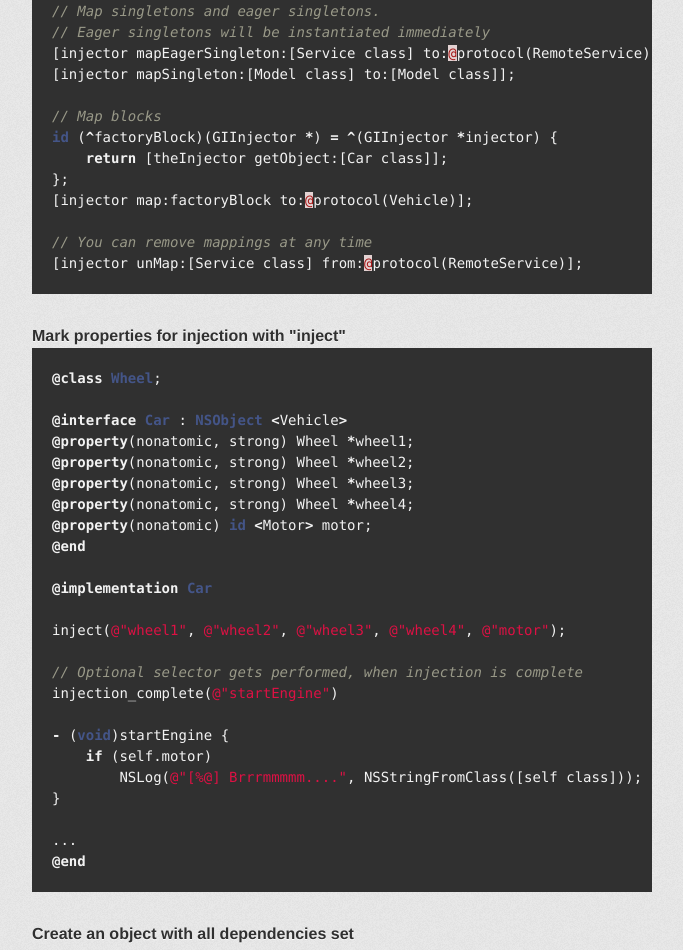
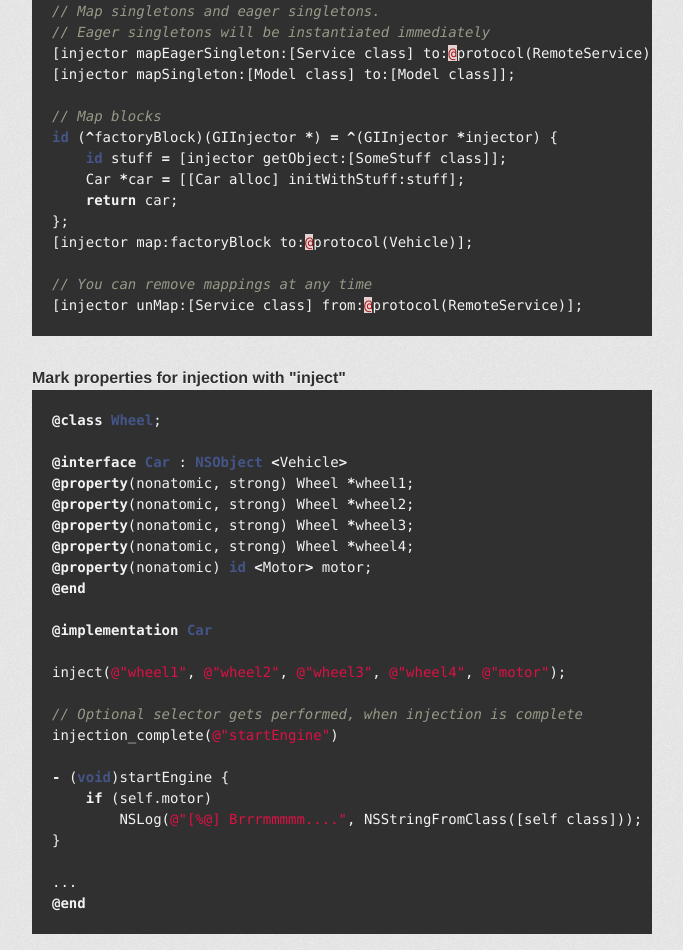
Before and after one commit to sschmid/Gummi-Injection, a plain HTML site: page index.html in a window 1280 px wide. Shown: the part 1697-2647 px from the top of the page, without its empty margins (298-981 px from the left). Drawn offline with Linux system fonts and the light colour scheme; a web font is replaced by a local one.

```diff
--- a/index.html
+++ b/index.html
@@ -89,7 +89,9 @@
 
 <span class="c1">// Map blocks</span>
 <span class="kt">id</span> <span class="p">(</span><span class="o">^</span><span class="n">factoryBlock</span><span class="p">)(</span><span class="n">GIInjector</span> <span class="o">*</span><span class="p">)</span> <span class="o">=</span> <span class="o">^</span><span class="p">(</span><span class="n">GIInjector</span> <span class="o">*</span><span class="n">injector</span><span class="p">)</span> <span class="p">{</span>
-    <span class="k">return</span> <span class="p">[</span><span class="n">theInjector</span> <span class="nl">getObject:</span><span class="p">[</span><span class="n">Car</span> <span class="n">class</span><span class="p">]];</span>
+    <span class="kt">id</span> <span class="n">stuff</span> <span class="o">=</span> <span class="p">[</span><span class="n">injector</span> <span class="nl">getObject:</span><span class="p">[</span><span class="n">SomeStuff</span> <span class="n">class</span><span class="p">]];</span>
+    <span class="n">Car</span> <span class="o">*</span><span class="n">car</span> <span class="o">=</span> <span class="p">[[</span><span class="n">Car</span> <span class="n">alloc</span><span class="p">]</span> <span class="nl">initWithStuff:</span><span class="n">stuff</span><span class="p">];</span>
+    <span class="k">return</span> <span class="n">car</span><span class="p">;</span>
 <span class="p">};</span>
 <span class="p">[</span><span class="n">injector</span> <span class="nl">map:</span><span class="n">factoryBlock</span> <span class="nl">to:</span><span class="err">@</span><span class="n">protocol</span><span class="p">(</span><span class="n">Vehicle</span><span class="p">)];</span>
 
```
Also changed, not shown: params.json (+1 -1 lines).
